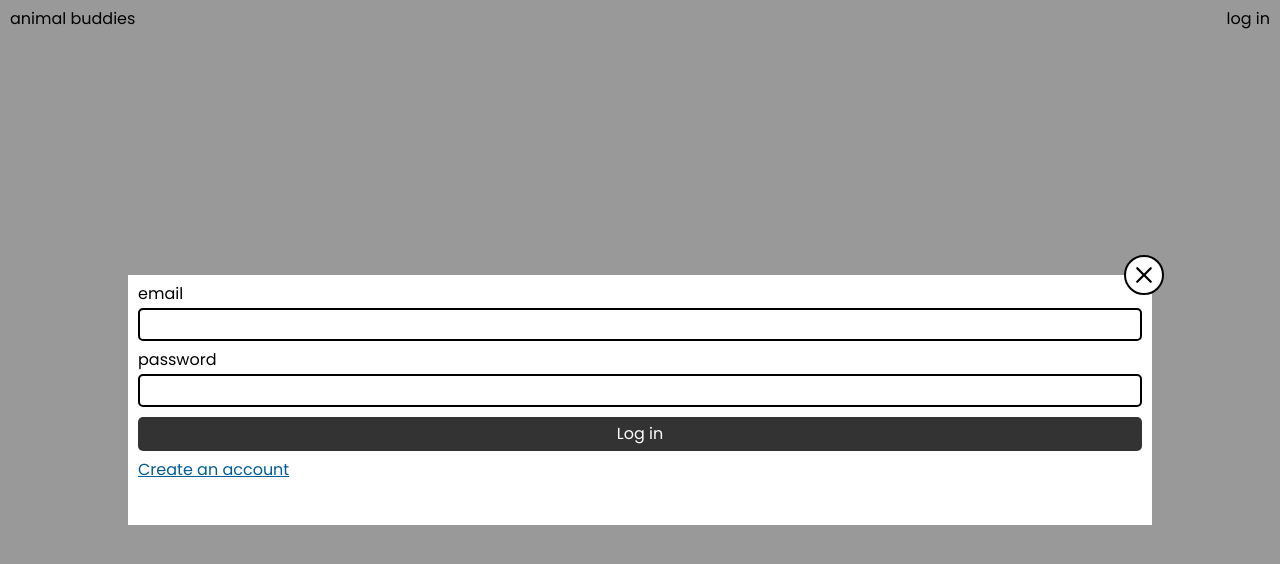
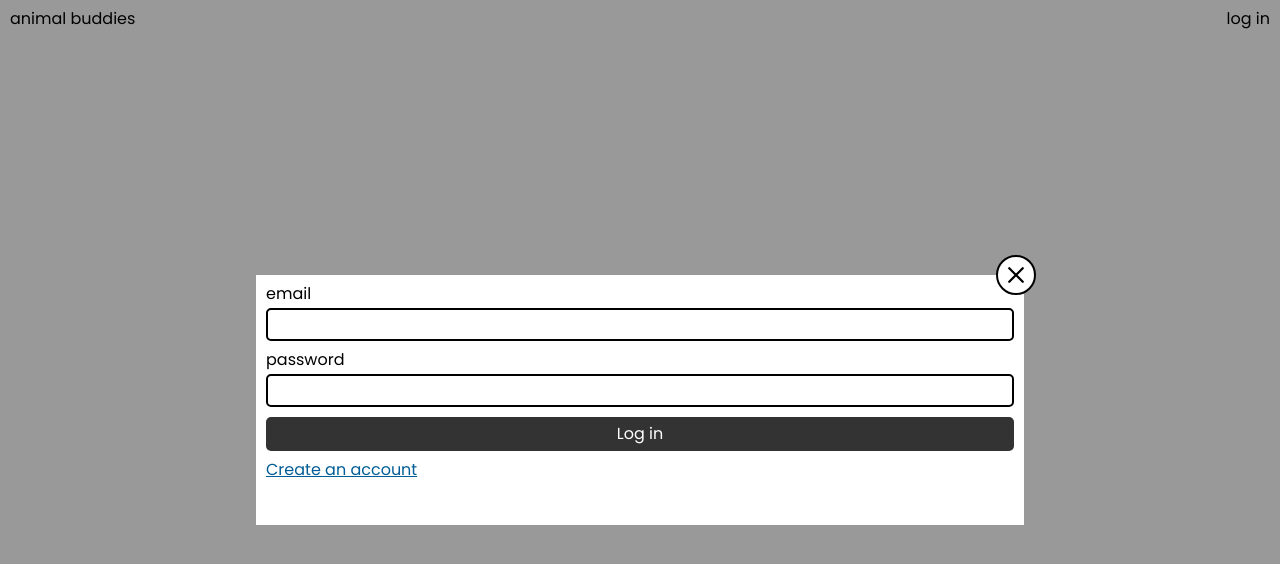
Before and after one commit to colorlessenergy/animal-buddies, a Next.js app: page / in a window 1280 px wide. Both pictures are taken after a click on the button "log in". Shown: the top 564 px of the page. Built offline with nearby package versions, Linux system fonts and the light colour scheme; no server answers.

Commit message:
modify modal content width style

```diff
--- a/shared/components/Modal/Modal.module.css
+++ b/shared/components/Modal/Modal.module.css
@@ -20,7 +20,7 @@
     position: relative;
     max-height: 90%;
     min-height: 250px;
-    width: 100%;
+    width: 90%;
 
     background-color: #ffffff;
 }
@@ -38,3 +38,9 @@
         width: 80%;
     }
 }
+
+@media (min-width: 800px) {
+    .modal-content {
+        width: 60%;
+    }
+}
```
